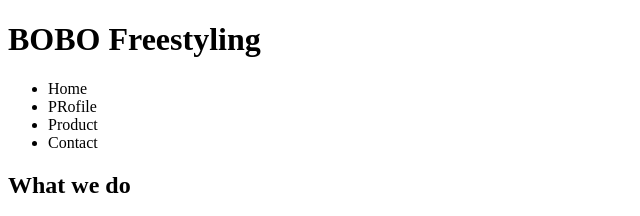
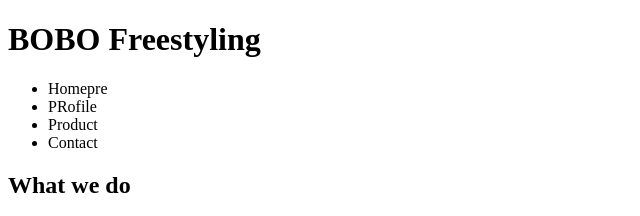
Before and after one commit to joe-baba/homepage, a plain HTML site: page index.html in a window 1280 px wide. Shown: the top 216 px of the page, 0-640 px from the left. Drawn offline with Linux system fonts and the light colour scheme.

Commit message:
Update index.html

```diff
--- a/index.html
+++ b/index.html
@@ -10,7 +10,7 @@
   <div>
     <aside>
       <ul>
-        <li>Home</li>
+        <li>Homepre</li>
         <li>PRofile</li>
         <li>Product</li>
         <li>Contact</li>
```
